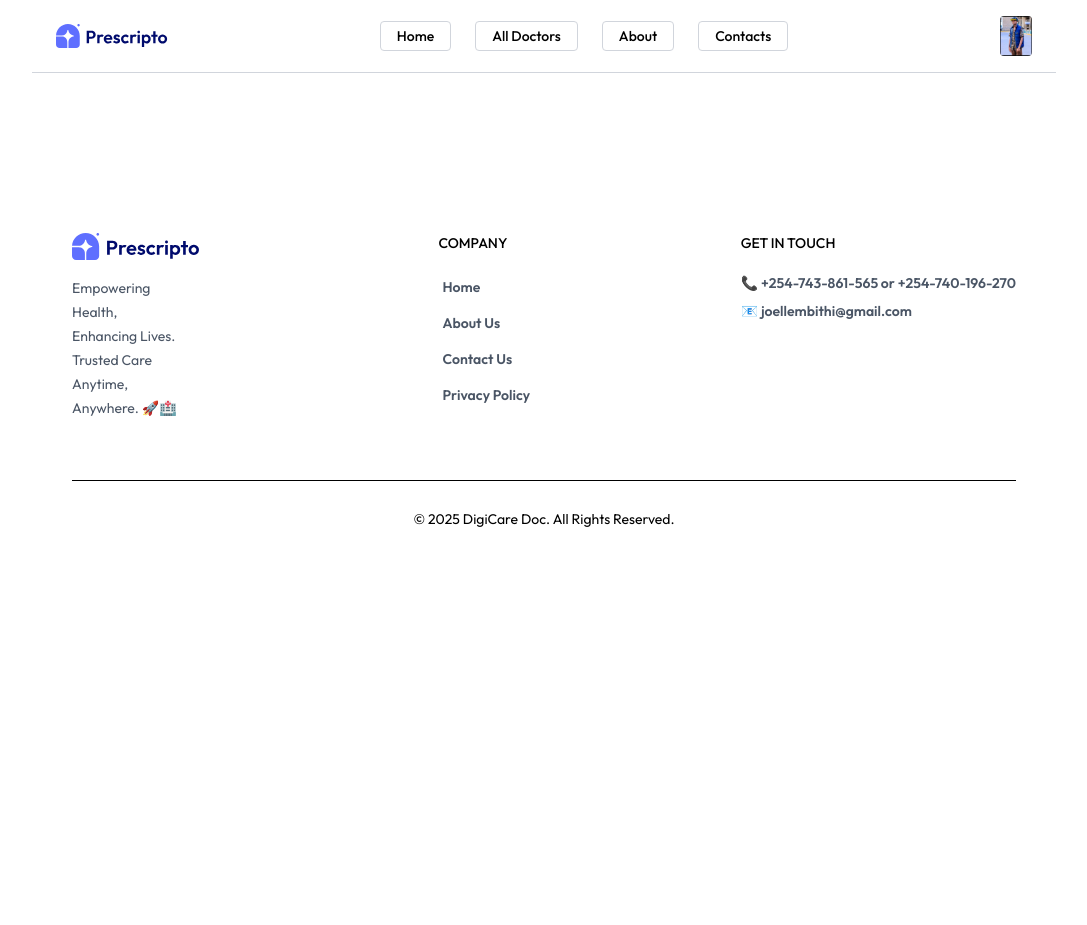
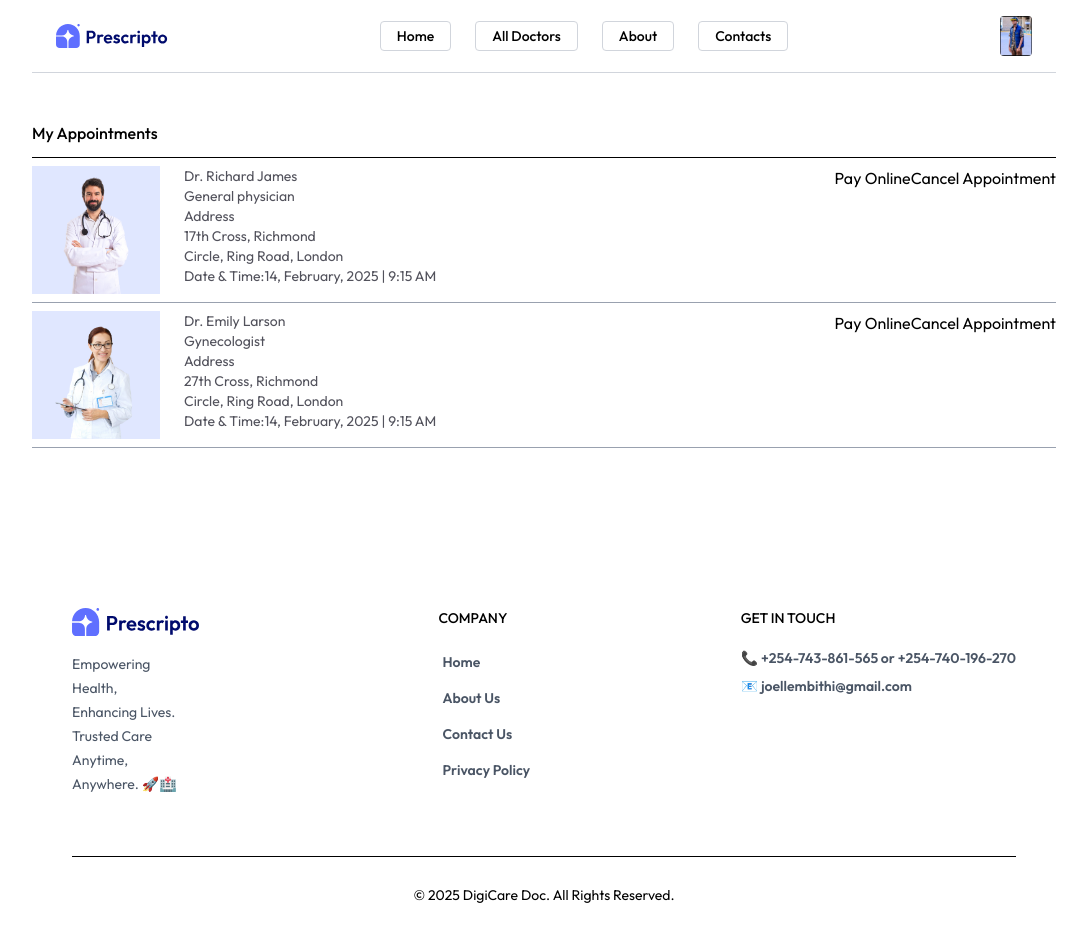
Before and after one commit to JoelMbithi/App-Project, a React app in the folder frontend/: page /myAppointments in a window 1280 px wide. Shown: the whole page, without its empty margins (96-1183 px from the left). Before the commit the page ends 800 px from the top, so only its background shows below. Built offline with nearby package versions, Linux system fonts and the light colour scheme; the HTML template or start-up script is replaced by a standard one.

Commit message:
doing Appointment page

```diff
--- a/frontend/src/App.jsx
+++ b/frontend/src/App.jsx
@@ -4,12 +4,12 @@ import Home from './Pages/Home'
 import About from './Pages/About'
 import Contact from './Pages/Contact'
 import Profile from './Pages/Profile'
-import MyAppointment from './Pages/MyAppointment'
 import Appointment from './Pages/Appointment'
 import NavBar from './components/NavBar'
 import Footer from './components/Footer'
 import Doctors from './Pages/Doctors'
 import Login from './Pages/Login'
+import MyAppointment from './Pages/MyAppointment'
 
 const App = () => {
   return (
@@ -25,7 +25,7 @@ const App = () => {
       <Route path='/about' element={<About />} />
       <Route path='/contacts' element={<Contact />} />
       <Route path='/profile' element={<Profile />} />
-      <Route path='/myAppointment' element={< MyAppointment />} />
+      <Route path='/myAppointments' element={< MyAppointment />} />
       <Route path='/appointment/:docId' element={<Appointment/>}/>
      </Routes>
 
--- a/frontend/src/Pages/MyAppointment.jsx
+++ b/frontend/src/Pages/MyAppointment.jsx
@@ -1,9 +1,36 @@
-import React from 'react'
+import React, { useContext } from 'react'
+import { AppContext } from '../Context/AppContext'
 
 const MyAppointment = () => {
+
+  const { doctors } = useContext(AppContext)
   return (
     <div>
-
+      <p className='pb-3 mt-12 font-medium tetx-zinc-700 border-b'>My Appointments</p>
+      <div>
+        {
+          doctors.slice(0, 2).map((item, index) => (
+            <div className='grid grid-cols-[1fr_2fr] gap-4 sm:flex sm:gap-6 py-2 border-gray-400 border-b' key={index}>
+              <div>
+                <img className='w-32 bg-indigo-100' src={item.image} alt={item.name} />
+              </div>
+              <div className='flex-1 text-sm text-zinc-600'>
+                <p>{item.name}</p>
+                <p>{item.speciality}</p>
+                <p>Address</p>
+                <p>{item.address.line1}</p>
+                <p>{item.address.line2}</p>
+                <p><span>Date & Time:</span>14, February, 2025 | 9:15 AM</p>
+              </div>
+              <div></div>
+              <div>
+                <button>Pay Online</button>
+                <button>Cancel Appointment</button>
+              </div>
+            </div>
+          ))
+        }
+      </div>
     </div>
   )
 }
--- a/frontend/src/components/NavBar.jsx
+++ b/frontend/src/components/NavBar.jsx
@@ -37,7 +37,7 @@ const NavBar = () => {
             <img className="w-8 rounded cursor-pointer" src={assets.profile_pic} alt="User Profile" />
             <div className="absolute right-0 mt-2 bg-white shadow-lg rounded-md py-2 w-40 opacity-0 group-hover:opacity-100 group-hover:pointer-events-auto transition-opacity duration-200">
               <p onClick={() => navigate('/profile')} className="px-4 py-2 hover:bg-gray-100 cursor-pointer">My Profile</p>
-              <p onClick={() => navigate('/my-appointments')} className="px-4 py-2 hover:bg-gray-100 cursor-pointer">My Appointments</p>
+              <p onClick={() => navigate('/myAppointments')} className="px-4 py-2 hover:bg-gray-100 cursor-pointer">My Appointments</p>
               <p onClick={() => setToken(false)} className="px-4 py-2 hover:bg-gray-100 cursor-pointer text-black">Logout</p>
             </div>
           </div>
@@ -65,7 +65,7 @@ const NavBar = () => {
           {token ? (
             <>
               <p onClick={() => navigate('/profile')} className="py-2 cursor-pointer">My Profile</p>
-              <p onClick={() => navigate('/my-appointments')} className="py-2 cursor-pointer">My Appointments</p>
+              <p onClick={() => navigate('/myAppointment')} className="py-2 cursor-pointer">My Appointments</p>
               <p onClick={() => setToken(false)} className="py-2 cursor-pointer text-gray-500">Logout</p>
             </>
           ) : (
```
